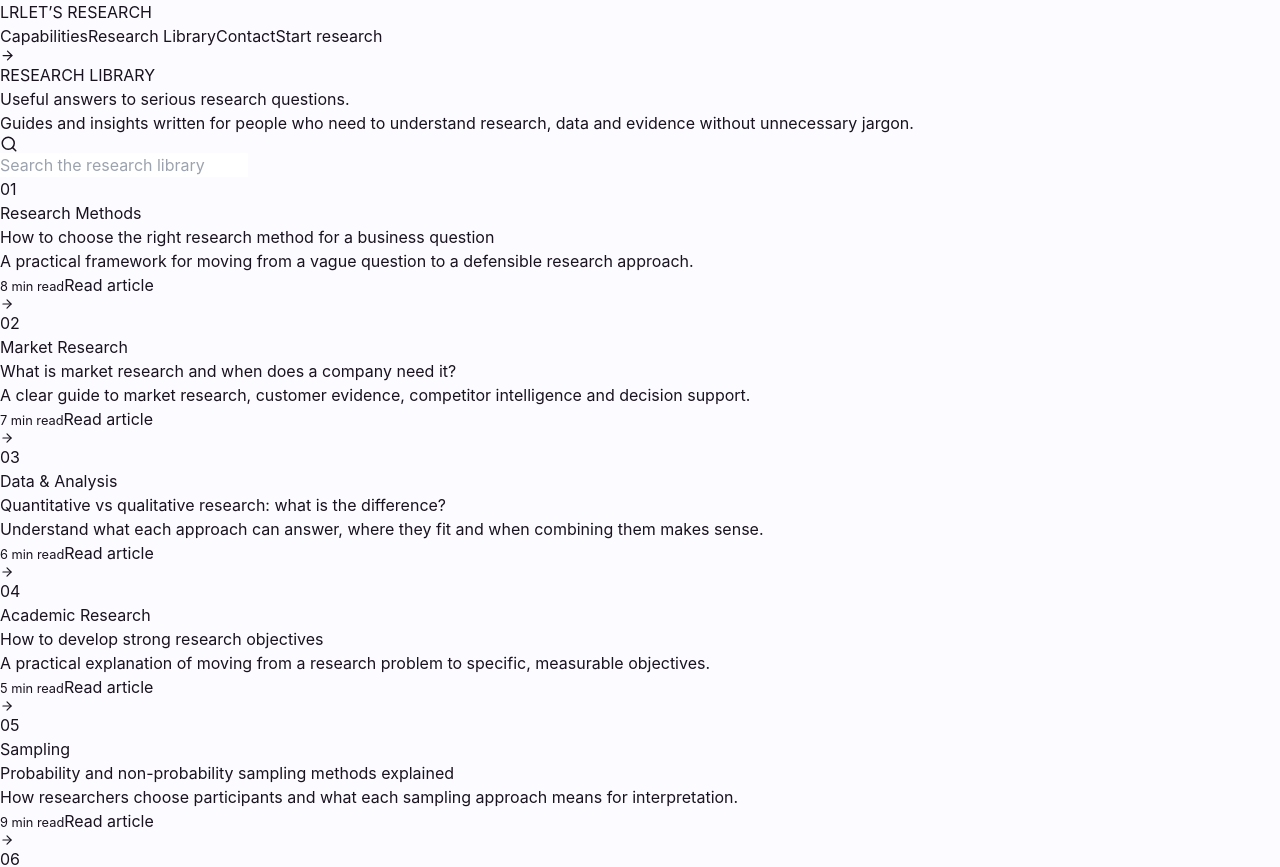
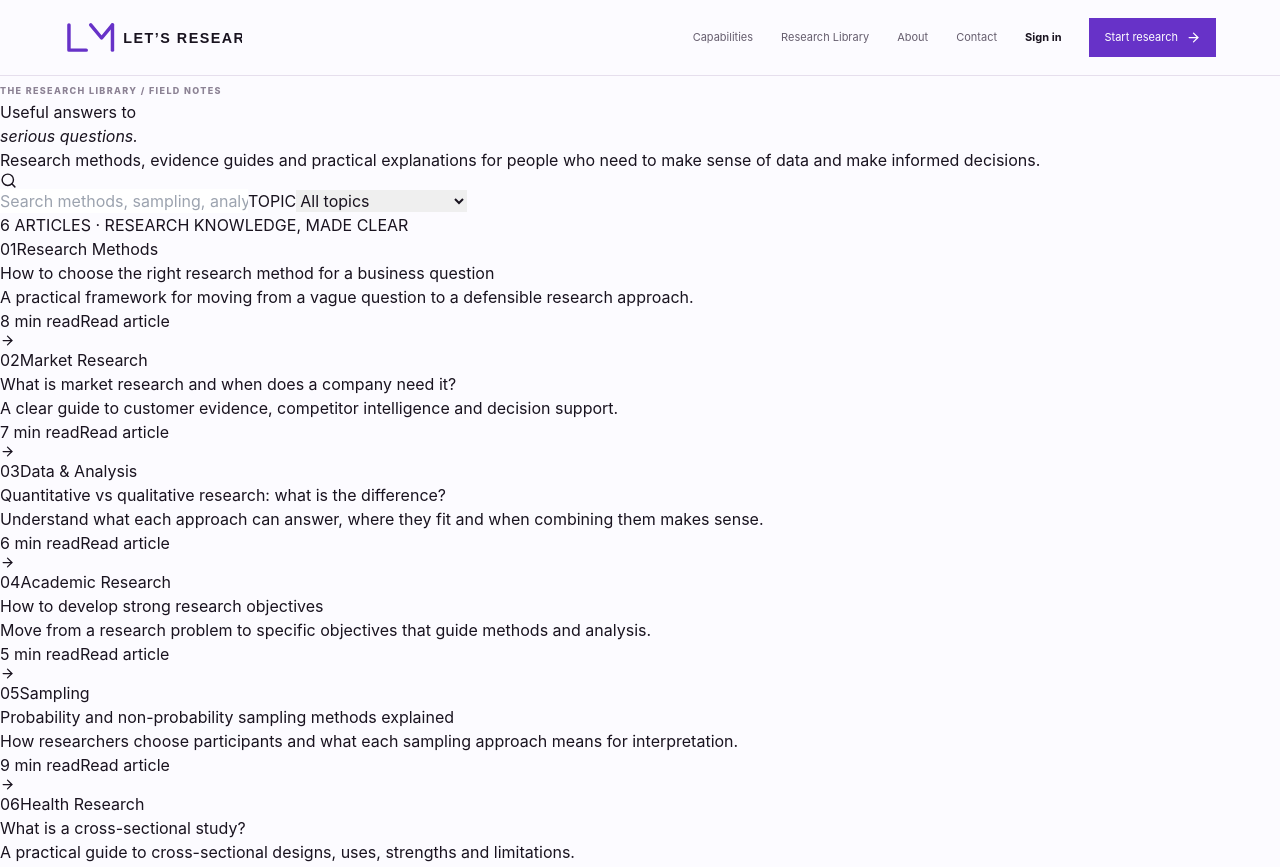
Before and after one commit to victormurimiofficial-sudo/Let-s-research, a Next.js app: page /blog in a window 1280 px wide. Shown: the top 867 px of the page. Built offline with nearby package versions, Linux system fonts and the light colour scheme.

Commit message:
Make Research Library searchable and link to real articles

```diff
--- a/pages/blog.tsx
+++ b/pages/blog.tsx
@@ -1,105 +1,23 @@
 import Head from 'next/head';
 import Link from 'next/link';
 import { ArrowRight, Search } from 'lucide-react';
-
+import { useMemo, useState } from 'react';
 const posts = [
-  [
-    'Research Methods',
-    'How to choose the right research method for a business question',
-    'A practical framework for moving from a vague question to a defensible research approach.',
-    '8 min',
-  ],
-  [
-    'Market Research',
-    'What is market research and when does a company need it?',
-    'A clear guide to market research, customer evidence, competitor intelligence and decision support.',
-    '7 min',
-  ],
-  [
-    'Data & Analysis',
-    'Quantitative vs qualitative research: what is the difference?',
-    'Understand what each approach can answer, where they fit and when combining them makes sense.',
-    '6 min',
-  ],
-  [
-    'Academic Research',
-    'How to develop strong research objectives',
-    'A practical explanation of moving from a research problem to specific, measurable objectives.',
-    '5 min',
-  ],
-  [
-    'Sampling',
-    'Probability and non-probability sampling methods explained',
-    'How researchers choose participants and what each sampling approach means for interpretation.',
-    '9 min',
-  ],
-  [
-    'Health Research',
-    'What is a cross-sectional study?',
-    'A straightforward guide to cross-sectional designs, their uses, strengths and limitations.',
-    '7 min',
-  ],
-];
-
-export default function Blog() {
-  return (
-    <>
-      <Head>
-        <title>Research Library — Let’s Research</title>
-        <meta
-          name="description"
-          content="Research methods, market research, data analysis, health research and evidence guides from Let’s Research."
-        />
-      </Head>
-      <div className="site-shell">
-        <header className="topbar">
-          <Link href="/" className="brand">
-            <span className="brand-mark">LR</span>
-            <span>LET’S RESEARCH</span>
-          </Link>
-          <nav className="nav-links">
-            <Link href="/services">Capabilities</Link>
-            <Link href="/blog">Research Library</Link>
-            <Link href="/contact">Contact</Link>
-            <Link href="/start" className="nav-cta">
-              Start research <ArrowRight size={15} />
-            </Link>
-          </nav>
-        </header>
-        <main className="inner-page">
-          <div className="page-hero library-hero">
-            <span className="section-number">RESEARCH LIBRARY</span>
-            <h1>Useful answers to serious research questions.</h1>
-            <p>
-              Guides and insights written for people who need to understand
-              research, data and evidence without unnecessary jargon.
-            </p>
-            <div className="search-box">
-              <Search size={18} />
-              <input
-                placeholder="Search the research library"
-                aria-label="Search research library"
-              />
-            </div>
-          </div>
-          <div className="blog-grid">
-            {posts.map(([cat, title, body, time], i) => (
-              <article className="blog-card" key={title}>
-                <div className="blog-number">0{i + 1}</div>
-                <span>{cat}</span>
-                <h2>{title}</h2>
-                <p>{body}</p>
-                <div className="blog-footer">
-                  <small>{time} read</small>
-                  <Link href="/blog">
-                    Read article <ArrowRight size={14} />
-                  </Link>
-                </div>
-              </article>
-            ))}
-          </div>
-        </main>
-      </div>
-    </>
-  );
+{slug:'choose-the-right-research-method',category:'Research Methods',title:'How to choose the right research method for a business question',excerpt:'A practical framework for moving from a vague question to a defensible research approach.',time:'8 min'},
+{slug:'what-is-market-research',category:'Market Research',title:'What is market research and when does a company need it?',excerpt:'A clear guide to customer evidence, competitor intelligence and decision support.',time:'7 min'},
+{slug:'quantitative-vs-qualitative-research',category:'Data & Analysis',title:'Quantitative vs qualitative research: what is the difference?',excerpt:'Understand what each approach can answer, where they fit and when combining them makes sense.',time:'6 min'},
+{slug:'develop-strong-research-objectives',category:'Academic Research',title:'How to develop strong research objectives',excerpt:'Move from a research problem to specific objectives that guide methods and analysis.',time:'5 min'},
+{slug:'probability-and-non-probability-sampling',category:'Sampling',title:'Probability and non-probability sampling methods explained',excerpt:'How researchers choose participants and what each sampling approach means for interpretation.',time:'9 min'},
+{slug:'what-is-a-cross-sectional-study',category:'Health Research',title:'What is a cross-sectional study?',excerpt:'A practical guide to cross-sectional designs, uses, strengths and limitations.',time:'7 min'}];
+export default function Blog(){
+ const [query,setQuery]=useState(''); const [category,setCategory]=useState('All topics');
+ const categories=['All topics',...Array.from(new Set(posts.map(p=>p.category)))];
+ const filtered=useMemo(()=>posts.filter(p=>(category==='All topics'||p.category===category)&&(p.title+' '+p.excerpt+' '+p.category).toLowerCase().includes(query.trim().toLowerCase())),[query,category]);
+ return <><Head><title>Research Library | Let’s Research</title><meta name="description" content="Practical research methods, market research, sampling, health research and data analysis guides from Let’s Research."/></Head>
+ <div className="lr-site"><header className="lr-header"><Link href="/" className="lr-brand"><img className="lr-wordmark" src="/lr-logo.svg" alt="Let’s Research"/></Link><nav className="lr-nav"><Link href="/services">Capabilities</Link><Link href="/blog">Research Library</Link><Link href="/about">About</Link><Link href="/contact">Contact</Link><Link href="/login" className="lr-signin">Sign in</Link><Link href="/start" className="lr-nav-cta">Start research <ArrowRight size={15}/></Link></nav></header>
+ <main className="lr-library-page"><section className="lr-library-hero"><span className="lr-index">THE RESEARCH LIBRARY / FIELD NOTES</span><h1>Useful answers to<br/><i>serious questions.</i></h1><p>Research methods, evidence guides and practical explanations for people who need to make sense of data and make informed decisions.</p>
+ <div className="lr-library-tools"><label className="lr-library-search"><Search size={17}/><input value={query} onChange={e=>setQuery(e.target.value)} placeholder="Search methods, sampling, analysis…" aria-label="Search research library"/></label><label className="lr-category-select"><span>TOPIC</span><select value={category} onChange={e=>setCategory(e.target.value)} aria-label="Filter by topic">{categories.map(c=><option key={c}>{c}</option>)}</select></label></div><div className="lr-library-count">{filtered.length} {filtered.length===1?'ARTICLE':'ARTICLES'} <span>·</span> RESEARCH KNOWLEDGE, MADE CLEAR</div></section>
+ <section className="lr-article-grid" aria-live="polite">{filtered.map((p,i)=><article className="lr-article-card" key={p.slug}><div className="lr-article-card-top"><span>{String(i+1).padStart(2,'0')}</span><span>{p.category}</span></div><div className="lr-article-card-content"><h2>{p.title}</h2><p>{p.excerpt}</p></div><div className="lr-article-card-bottom"><span>{p.time} read</span><Link href={`/blog/${p.slug}`}>Read article <ArrowRight size={15}/></Link></div></article>)}{filtered.length===0&&<div className="lr-library-empty"><h2>No matching articles yet.</h2><p>Try another search or choose “All topics”.</p><button onClick={()=>{setQuery('');setCategory('All topics');}}>Clear filters</button></div>}</section>
+ <section className="lr-library-cta"><div><span className="lr-index">NEED HELP WITH A STUDY?</span><h2>Turn your question into a research plan.</h2></div><Link href="/start" className="lr-button purple">Start a research brief <ArrowRight size={15}/></Link></section></main>
+ <footer className="lr-footer"><div><Link href="/" className="lr-brand"><img className="lr-wordmark" src="/lr-logo.svg" alt="Let’s Research"/></Link><p>Evidence for decisions that matter.</p></div><div className="footer-links"><Link href="/services">Capabilities</Link><Link href="/blog">Research Library</Link><Link href="/about">About</Link><Link href="/contact">Contact</Link></div><div className="footer-contact"><a href="mailto:Victormurimiofficial@gmail.com">Victormurimiofficial@gmail.com</a><a href="tel:+254111944791">+254 111 944 791</a><span>Kenya · Global delivery</span></div></footer></div></>;
 }
```
